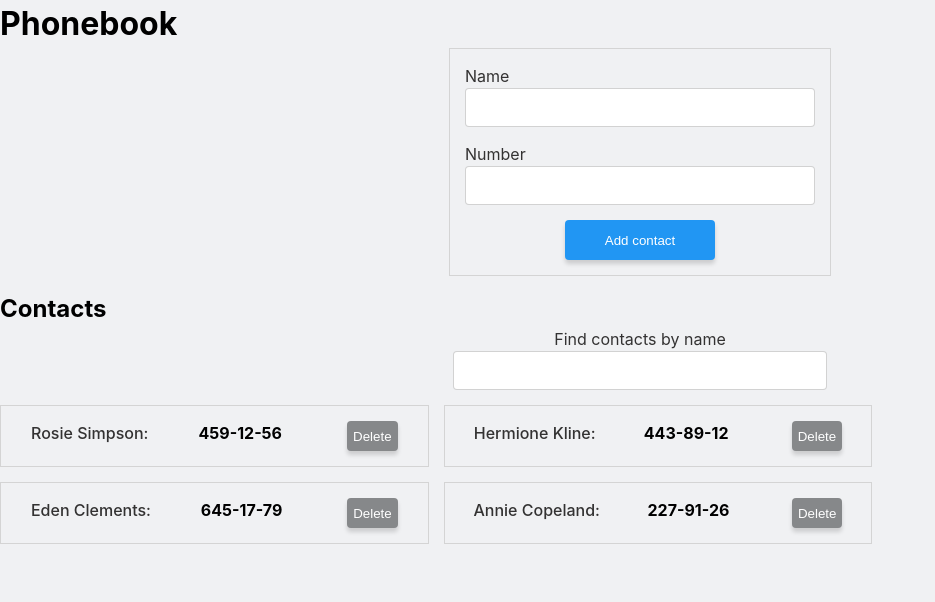
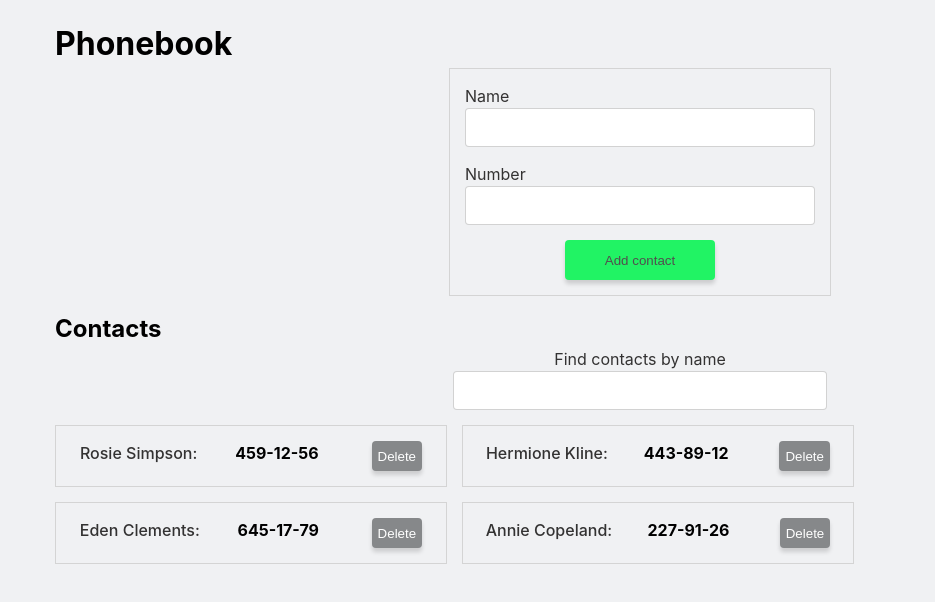
Before and after one commit to Inna-Olkhovskaya/goit-react-hw-02-phonebook, a React (Create React App) app: page / in a window 1280 px wide. Shown: the top 602 px of the page, without its empty margins (0-935 px from the left). Built offline with nearby package versions, Linux system fonts and the light colour scheme.

Commit message:
Created wrap component - Container
Organized markup and fixed styles

```diff
--- a/src/components/App.jsx
+++ b/src/components/App.jsx
@@ -2,6 +2,7 @@ import { Component } from 'react';
 import ContactForm from './ContactForm/ContactForm';
 import Filter from './ContactFilter/ContactFiltr';
 import ContactList from './ContactList/ContactList';
+import Container from './Container/Container';
 import css from 'index.css';
 
 class App extends Component {
@@ -15,9 +16,9 @@ class App extends Component {
     filter: '',
   };
 
-  // Добавляет контакт (желательно сократить или вынести)
+  // Додаємо контакт
   addContact = newContact => {
-    // Проверка на дубликат
+    // Перевіряємо контакт на дублікат
     const duplicateName = this.state.contacts.find(
       contact => contact.name === newContact.name
     );
@@ -32,12 +33,12 @@ class App extends Component {
     }));
   };
 
-  // Следит за полем фильтрации и пишет в стейт
+  // Слідкуємо за полем фільтрації та записуємо у стейт
   changeFilter = event => {
     this.setState({ filter: event.currentTarget.value });
   };
 
-  // Фильтрует и возвращает результат фильтра
+  // Фільтруємо та повертаємо результат фільтру
   filterContacts = () => {
     const { contacts, filter } = this.state;
 
@@ -48,7 +49,7 @@ class App extends Component {
     );
   };
 
-  // Удаляет контакт
+  // Видаляємо контакт
   deleteContact = id => {
     this.setState(prevState => ({
       contacts: prevState.contacts.filter(contact => contact.id !== id),
@@ -60,7 +61,7 @@ class App extends Component {
     const filteredResults = this.filterContacts();
 
     return (
-      <>
+      <Container>
         <h1 className={css.title}>Phonebook</h1>
         <ContactForm onSubmit={this.addContact} />
         <h2 className={css.title}>Contacts</h2>
@@ -69,7 +70,7 @@ class App extends Component {
           contacts={filteredResults}
           onDeleteContact={this.deleteContact}
         />
-      </>
+      </Container>
     );
   }
 }
--- a/src/components/ContactFilter/ContactFilter.module.css
+++ b/src/components/ContactFilter/ContactFilter.module.css
@@ -22,7 +22,7 @@
   }
 }
 
-.input&:focus {
+.input:focus {
   outline: transparent;
-  border: 1px solid #2196f3;
+  border: 1px solid #21f364;
 }
--- a/src/components/ContactFilter/ContactFiltr.jsx
+++ b/src/components/ContactFilter/ContactFiltr.jsx
@@ -1,8 +1,7 @@
 import PropTypes from 'prop-types';
-
 import css from './ContactFilter.module.css';
 
-// Принимает значение с поля фильтра и метод пишущий в стейт
+// Приймаємо значення поля фільтра та Метод,записуючий у стейт
 const Filter = ({ value, onChange }) => {
   return (
     <label className={css.label}>
@@ -14,7 +13,7 @@ const Filter = ({ value, onChange }) => {
         value={value}
         onChange={onChange}
         pattern="^[a-zA-Zа-яА-Я]+(([' -][a-zA-Zа-яА-Я ])?[a-zA-Zа-яА-Я]*)*$"
-        title="Имя может состоять только из букв, апострофа, тире и пробелов. Например Adrian, Jacob Mercer, Charles de Batz de Castelmore d'Artagnan и т. п."
+        title="Name may contain only letters, apostrophe, dash and spaces. For example Adrian, Jacob Mercer, Charles de Batz de Castelmore d'Artagnan"
         required
       />
     </label>
--- a/src/components/ContactForm/ContactForm.jsx
+++ b/src/components/ContactForm/ContactForm.jsx
@@ -5,18 +5,18 @@ import { nanoid } from 'nanoid';
 import css from './ContactForm.module.css';
 
 class ContactForm extends Component {
-  // PropTypes как статическое свойство
+  // PropTypes, як статична властивість
   static propTypes = {
     onSubmit: PropTypes.func.isRequired,
   };
 
-  // Стейт формы
+  // Стейт форми
   state = {
     name: '',
     number: '',
   };
 
-  // Метод, наблюдающий за инпутами и записывающий в стейт их значения
+  // Метод слідкує за інпутами та записує у стейт їх значення
   hanldeChange = event => {
     const { name, value } = event.currentTarget;
 
@@ -25,7 +25,7 @@ class ContactForm extends Component {
     });
   };
 
-  // Метод на отправке формы. Формирует из стейта контакт и передает во внешний метод
+  // Метод відправки форми. Формує із стейта контакт та передає у зовнішній метод
   hanldeSubmit = event => {
     event.preventDefault();
 
@@ -35,12 +35,13 @@ class ContactForm extends Component {
       number: this.state.number,
     };
 
-    this.props.onSubmit(contact); // Внешний метод в пропсах класса
+    // Зовнішній метод у пропсах класа
+    this.props.onSubmit(contact);
 
     this.resetForm();
   };
 
-  // Сброс полей формы (после отправки)
+  // Зброс полів форми (після відправки)
   resetForm = () => {
     this.setState({
       id: '',
@@ -58,10 +59,10 @@ class ContactForm extends Component {
             type="text"
             name="name"
             className={css.input}
-            value={this.state.name} // Пишем значение в стейт
-            onChange={this.hanldeChange} // Наблюдающий метод
+            value={this.state.name} // Записуємо значення у  стейт
+            onChange={this.hanldeChange} // Слідкуючий метод
             pattern="^[a-zA-Zа-яА-Я]+(([' -][a-zA-Zа-яА-Я ])?[a-zA-Zа-яА-Я]*)*$"
-            title="Имя может состоять только из букв, апострофа, тире и пробелов. Например Adrian, Jacob Mercer, Charles de Batz de Castelmore d'Artagnan и т. п."
+            title="Name may contain only letters, apostrophe, dash and spaces. For example Adrian, Jacob Mercer, Charles de Batz de Castelmore d'Artagnan"
             required
           />
         </label>
@@ -71,10 +72,10 @@ class ContactForm extends Component {
             type="tel"
             name="number"
             className={css.input}
-            value={this.state.number} // Пишем значение в стейт
-            onChange={this.hanldeChange} // Наблюдающий метод
+            value={this.state.number} // Записуємо значення у  стейт
+            onChange={this.hanldeChange} // Слідкуючий метод
             pattern="(\+?( |-|\.)?\d{1,2}( |-|\.)?)?(\(?\d{3}\)?|\d{3})( |-|\.)?(\d{3}( |-|\.)?\d{4})"
-            title="Номер телефона должен состоять из 11-12 цифр и может содержать цифры, пробелы, тире, пузатые скобки и может начинаться с +"
+            title="Phone number must be digits and can contain spaces, dashes, parentheses and can start with +"
             required
           />
         </label>
--- a/src/components/ContactForm/ContactForm.module.css
+++ b/src/components/ContactForm/ContactForm.module.css
@@ -31,7 +31,7 @@
 
 .input:focus {
   outline: transparent;
-  border: 1px solid #2196f3;
+  border: 1px solid #21f364;
 }
 
 .button__wrapper {
@@ -44,8 +44,8 @@
   border: 0px solid transparent;
   border-radius: 4px;
 
-  color: #fff;
-  background-color: #2196f3;
+  color: #524e4e;
+  background-color: #21f364;
 
   box-shadow: 0px 4px 4px rgb(0 0 0 / 15%);
 
--- a/src/components/ContactItem/ContactItem.jsx
+++ b/src/components/ContactItem/ContactItem.jsx
@@ -1,6 +1,6 @@
 import css from './ContactItem.module.css';
 
-// Принимает один контакт и метод для удаления контакта
+// Приймає один контакт та Метод для видалення контакта
 const ContactItem = ({ contact, onDeleteContact }) => {
   return (
     <li className={css.item}>
@@ -11,7 +11,7 @@ const ContactItem = ({ contact, onDeleteContact }) => {
       <button
         className={css.button}
         type="button"
-        onClick={() => onDeleteContact(contact.id)} // Метод на клике, принимает ID контакта
+        onClick={() => onDeleteContact(contact.id)} // Метод на клікі, приймає ID контакта
       >
         Delete
       </button>
--- a/src/components/ContactItem/ContactItem.module.css
+++ b/src/components/ContactItem/ContactItem.module.css
@@ -46,7 +46,7 @@
 
 .number:hover,
 .number:focus {
-  color: #2196f3;
+  color: #21f364;
   transition: color 250ms cubic-bezier(0.4, 0, 0.2, 1);
 }
 
--- a/src/components/ContactList/ContactList.jsx
+++ b/src/components/ContactList/ContactList.jsx
@@ -3,7 +3,7 @@ import ContactItem from '../ContactItem/ContactItem';
 
 import css from './ContactList.module.css';
 
-// Принимает все контакты и пробрасывает дальше метод для удаления контакта
+// Приймає усі контакти та пробрасує далі Медод видалення контакта
 const ContactList = ({ contacts, onDeleteContact }) => {
   return (
     <ul className={css.list}>
--- /dev/null
+++ b/src/components/Container/Container.jsx
@@ -0,0 +1,16 @@
+import PropTypes from 'prop-types';
+import css from './Container.module.css';
+
+const Container = ({ children }) => (
+  <div className={css.container}>{children}</div>
+);
+
+Container.defaultProps = {
+  children: [],
+};
+
+Container.propTypes = {
+  children: PropTypes.node,
+};
+
+export default Container;
--- /dev/null
+++ b/src/components/Container/Container.module.css
@@ -0,0 +1,6 @@
+.container {
+  max-width: 1170px;
+  margin-left: auto;
+  margin-right: auto;
+  padding: 20px;
+}
```
